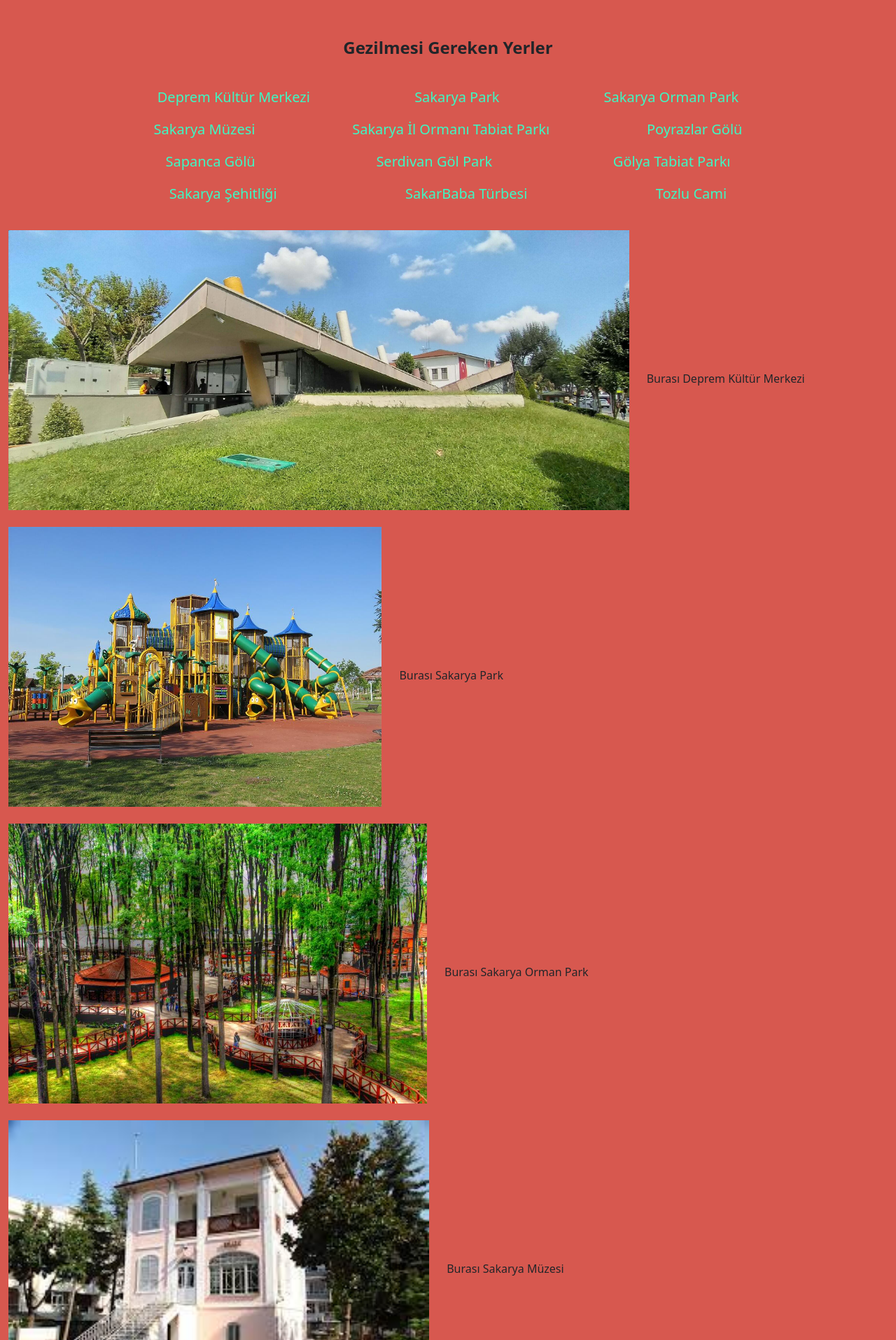
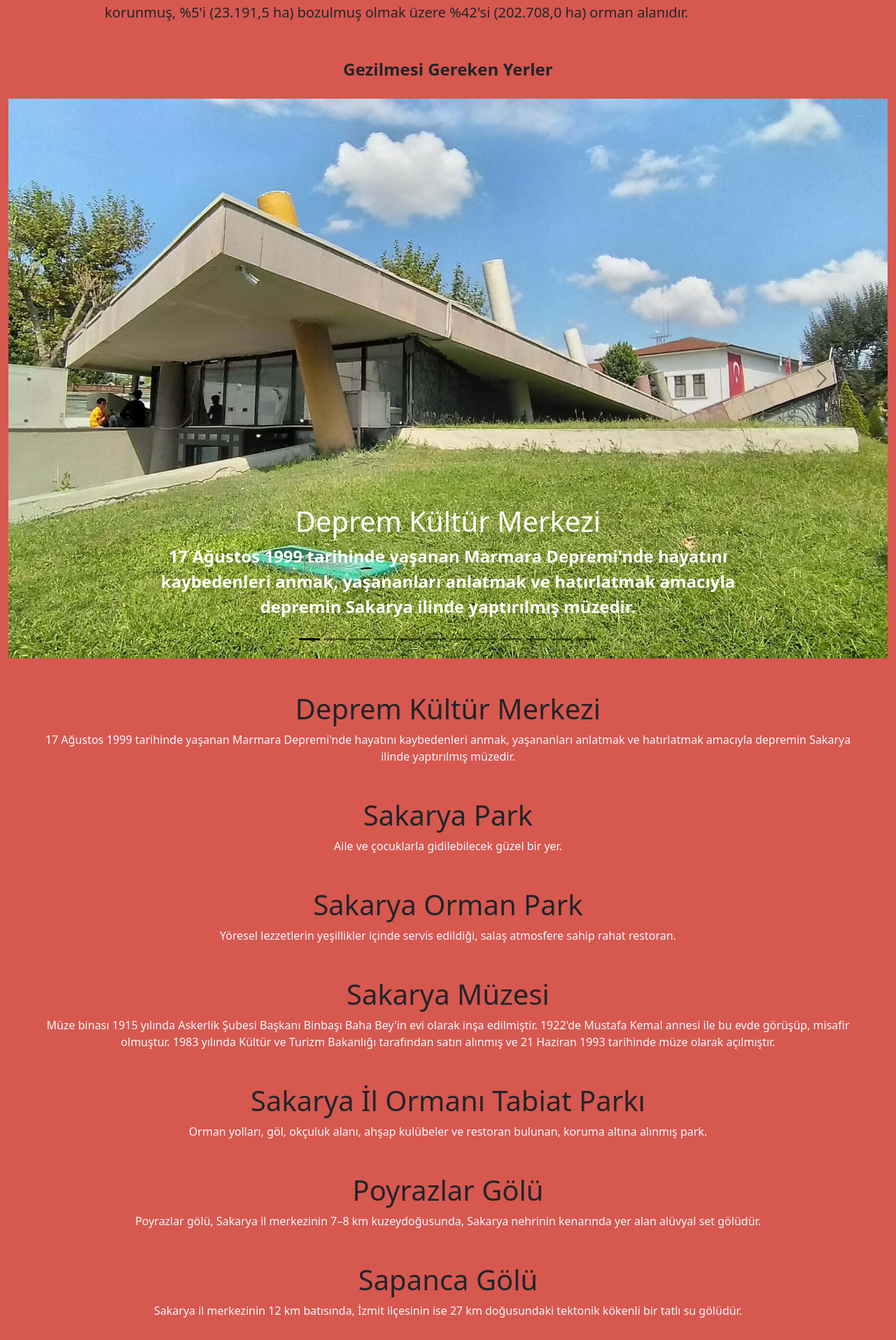
Before and after one commit to Senkram/MemleketimS, a PHP site: page /myCity.html in a window 1280 px wide. Shown: the part 925-2840 px from the top of the page at 70% size. Run offline with PHP 8.4, Linux system fonts and the light colour scheme.

Commit message:
Bitirdim :)

```diff
--- a/MemleketProjesi/css/mySheet.css
+++ b/MemleketProjesi/css/mySheet.css
@@ -146,6 +146,13 @@ li a.navList
           font-size: xx-large;
 }
 
+.articleCv
+{
+    font-size: 18;
+     margin-left: 10%;
+      margin-right: 10%;
+}
+
 .headerStyleMyCity
 {
     font-size: x-large;
@@ -164,16 +171,42 @@ li a.navList
           font-size: xx-large;
 }
 
-.articleCv
-{
-    font-size: 18;
-     margin-left: 10%;
-      margin-right: 10%;
-}
-
 .myCityList
 {
     text-decoration: none;
      font-size: 20px;
       color: rgb(61, 248, 195);
 }
+
+.item
+{ height:800px;}
+
+.item img {
+    width: 100%;
+    height: 100% !important;
+    object-fit: cover;
+}
+
+.sliderPha
+{
+    font-weight: 700;
+    font-size: 24px;
+}
+
+.headerStyleInterest
+{
+    font-size: x-large;
+     text-align: center;
+     background-color: rgb(236, 82, 51);
+}
+
+.headerDivInterest
+{
+    border-radius: 200px;
+     border: 15px solid  rgb(100, 10, 10);
+      background-color: rgb(185, 49, 60);
+       margin: 0 35%;
+        width: 30%;
+         padding: 3% 0;
+          font-size: xx-large;
+}
--- a/MemleketProjesi/index.html
+++ b/MemleketProjesi/index.html
@@ -20,6 +20,7 @@
                 <a href="myCity.html" class="navLeft">Şehrim</a>
                 <a href="cv.html" class="navLeft">CV</a>
                 <a href="support.html" class="navLeft">Destek</a>
+                <a href="interest.html" class="navLeft">İlgi Alanlarım</a>
             </div>
             <div class="navSecondDiv">
                 <a href="logInpage.html" style=" text-decoration: none; color: aliceblue;">Giriş Yap</a>
--- a/MemleketProjesi/logInpage.html
+++ b/MemleketProjesi/logInpage.html
@@ -8,7 +8,7 @@
     <div class="w-100 bg-warning h-100" style="padding: 20%;">
 
         <div class="container  form-logIn">
-            <form action="logInphp.php" method="post">
+            <form action="logIn.php" method="post">
                 <div class="mb-3">
                     <label for="username">Kullanıcı Adı: </label>
                     <input class="form-control" type="text" name="username" id="username" placeholder="Username" pattern=".{4,10}" aria-label="default input example" autofocus autocomplete="username" required>
--- a/MemleketProjesi/myCity.html
+++ b/MemleketProjesi/myCity.html
@@ -26,6 +26,7 @@
                     <a href="#" class="navLeft">Şehrim</a>
                     <a href="cv.html" class="navLeft">CV</a>
                     <a href="support.html" class="navLeft">Destek</a>
+                    <a href="interest.html" class="navLeft">İlgi Alanlarım</a>
                 </div>
                 <div class="navSecondDiv">
                     <a href="logInpage.html" style=" text-decoration: none; color: aliceblue;">Giriş Yap</a>
@@ -72,103 +73,171 @@
             Gezilmesi Gereken Yerler
         </section>
 
-        <article class="text-between">
-            <ul style="list-style-type: none; margin: 3% 10%; padding:0 1%;">
-                <div class="d-flex justify-content-around my-3">
-                    <li><a href="#depremKM" class="myCityList">Deprem Kültür Merkezi</a></li>
-                    <li><a href="#sakaryaPark" class="myCityList">Sakarya Park</a></li>
-                    <li><a href="#sakaryaOrmanPark" class="myCityList">Sakarya Orman Park</a></li>
+    <div id="carouselExampleDark" class="carousel carousel-dark slide ">
+        <div class="carousel-indicators">
+          <button type="button" data-bs-target="#carouselExampleDark" data-bs-slide-to="0" class="active" aria-current="true" aria-label="Slide 1"></button>
+          <button type="button" data-bs-target="#carouselExampleDark" data-bs-slide-to="1" aria-label="Slide 2"></button>
+          <button type="button" data-bs-target="#carouselExampleDark" data-bs-slide-to="2" aria-label="Slide 3"></button>
+          <button type="button" data-bs-target="#carouselExampleDark" data-bs-slide-to="3" aria-label="Slide 4"></button>
+          <button type="button" data-bs-target="#carouselExampleDark" data-bs-slide-to="4" aria-label="Slide 5"></button>
+          <button type="button" data-bs-target="#carouselExampleDark" data-bs-slide-to="5" aria-label="Slide 6"></button>
+          <button type="button" data-bs-target="#carouselExampleDark" data-bs-slide-to="6" aria-label="Slide 7"></button>
+          <button type="button" data-bs-target="#carouselExampleDark" data-bs-slide-to="7" aria-label="Slide 8"></button>
+          <button type="button" data-bs-target="#carouselExampleDark" data-bs-slide-to="8" aria-label="Slide 9"></button>
+          <button type="button" data-bs-target="#carouselExampleDark" data-bs-slide-to="9" aria-label="Slide 10"></button>
+          <button type="button" data-bs-target="#carouselExampleDark" data-bs-slide-to="10" aria-label="Slide 11"></button>
+          <button type="button" data-bs-target="#carouselExampleDark" data-bs-slide-to="11" aria-label="Slide 12"></button>
         </div>
-                <div class="d-flex justify-content-around my-3">
-                    <li><a href="#muze" class="myCityList">Sakarya Müzesi</a></li>
-                    <li><a href="#tabiatPark" class="myCityList">Sakarya İl Ormanı Tabiat Parkı</a></li>
-                    <li><a href="#poyrazlarGol" class="myCityList">Poyrazlar Gölü</a></li>
-                </div>
-                <div class="d-flex justify-content-around my-3">
-                    <li><a href="#sapancaGol" class="myCityList">Sapanca Gölü</a></li>
-                    <li><a href="#serdivanGolPark" class="myCityList">Serdivan Göl Park</a></li>
-                    <li><a href="#golya" class="myCityList">Gölya Tabiat Parkı</a></li>
-                </div>
-                <div class="d-flex justify-content-around my-3">
-                    <li><a href="#sehitlik" class="myCityList">Sakarya Şehitliği</a></li>
-                    <li><a href="#sakarbaba" class="myCityList">SakarBaba Türbesi </a></li>
-                    <li><a href="#tozluCami" class="myCityList">Tozlu Cami</a></li>
-                </div>
-            </ul>
-        </article>
-
-        <div class="d-flex mb-4" id="depremKM">
-            <img src="images/depremKM.jpg" alt="" style="height: 400px; width: auto;">
-            <div style="margin-top: 200px; margin-left: 2%;">
-                Burası Deprem Kültür Merkezi
+        <div class="carousel-inner">
+          <div class="carousel-item active item" data-bs-interval="10000" id="depremKM">
+            <a href="#link1"><img src="images/depremKM.jpg" class="d-block w-100" alt="..."></a>
+            <div class="carousel-caption d-none d-md-block sliderPha text-white">
+              <h1>Deprem Kültür Merkezi</h1>
+              <p>17 Ağustos 1999 tarihinde yaşanan Marmara Depremi'nde hayatını kaybedenleri anmak, yaşananları anlatmak ve hatırlatmak amacıyla depremin Sakarya ilinde yaptırılmış müzedir.</p>
             </div>
           </div>
-        <div class="d-flex mb-4" id="sakaryaPark">
-            <img src="images/sakaryaPark.png" alt="" style="height: 400px; width: auto;">
-            <div style="margin-top: 200px; margin-left: 2%;">
-                Burası Sakarya Park
+          <div class="carousel-item item" data-bs-interval="2000" id="sakaryaPark">
+            <a href="#link2"><img src="images/sakaryaPark.png" class="d-block w-100" alt="..."></a>
+            <div class="carousel-caption d-none d-md-block sliderPha text-white">
+              <h1>Sakarya Park</h1>
+              <p>Aile ve çocuklarla gidilebilecek güzel bir yer.</p>
             </div>
           </div>
-        <div class="d-flex mb-4" id="sakaryaOrmanPark">
-            <img src="images/ormanPark.jpg" alt="" style="height: 400px; width: auto;">
-            <div style="margin-top: 200px; margin-left: 2%;">
-                Burası Sakarya Orman Park
+          <div class="carousel-item item" id="sakaryaOrmanPark">
+            <a href="#link3"><img src="images/ormanPark.jpg" class="d-block w-100" alt="..."></a>
+            <div class="carousel-caption d-none d-md-block sliderPha text-white">
+              <h1>Sakarya Orman Park</h1>
+              <p>Yöresel lezzetlerin yeşillikler içinde servis edildiği, salaş atmosfere sahip rahat restoran.</p>
             </div>
           </div>
-        <div class="d-flex mb-4" id="muze">
-            <img src="images/müze.jpeg" alt="" style="height: 400px; width: auto;">
-            <div style="margin-top: 200px; margin-left: 2%;">
-                Burası Sakarya Müzesi
+          <div class="carousel-item item" id="muze">
+            <a href="#link4"><img src="images/müze.jpeg" class="d-block w-100" alt="..."></a>
+            <div class="carousel-caption d-none d-md-block sliderPha" style="color: rgb(59, 250, 69);">
+              <h1>Sakarya Müzesi</h1>
+              <p>Müze binası 1915 yılında Askerlik Şubesi Başkanı Binbaşı Baha Bey'in evi olarak inşa edilmiştir. 1922'de Mustafa Kemal annesi ile bu evde görüşüp, misafir olmuştur.
+                1983 yılında Kültür ve Turizm Bakanlığı tarafından satın alınmış ve 21 Haziran 1993 tarihinde müze olarak açılmıştır.</p>
             </div>
           </div>
-        <div class="d-flex mb-4" id="tabiatPark">
-            <img src="images/tabiatPark.jpg" alt="" style="height: 400px; width: auto;">
-            <div style="margin-top: 200px; margin-left: 2%;">
-                Burası Sakarya İl Ormanı Tabiat Parkı
+          <div class="carousel-item item" id="tabiatPark">
+            <a href="#link5"><img src="images/tabiatPark.jpg" class="d-block w-100" alt="..."></a>
+            <div class="carousel-caption d-none d-md-block sliderPha" style="color: rgb(255, 78, 211);">
+              <h1>Sakarya İl Ormanı Tabiat Parkı</h1>
+              <p>Orman yolları, göl, okçuluk alanı, ahşap kulübeler ve restoran bulunan, koruma altına alınmış park.</p>
             </div>
           </div>
-        <div class="d-flex mb-4" id="poyrazlarGol">
-            <img src="images/poyrazlar.jpg" alt="" style="height: 400px; width: auto;">
-            <div style="margin-top: 200px; margin-left: 2%;">
-                Burası Poyrazlar Gölü
+          <div class="carousel-item item" id="poyrazlarGol">
+            <a href="#link6"><img src="images/poyrazlar.jpg" class="d-block w-100" alt="..."></a>
+            <div class="carousel-caption d-none d-md-block sliderPha text-white">
+              <h1>Poyrazlar Gölü</h1>
+              <p>Poyrazlar gölü, Sakarya il merkezinin 7–8 km kuzeydoğusunda, Sakarya nehrinin kenarında yer alan alüvyal set gölüdür.</p>
             </div>
           </div>
-        <div class="d-flex mb-4" id="sapancaGol">
-            <img src="images/sapancagolu.jpg" alt="" style="height: 400px; width: auto;">
-            <div style="margin-top: 200px; margin-left: 2%;">
-                Burası Sapanca Gölü
+          <div class="carousel-item item" id="sapancaGol">
+            <a href="#link7"><img src="images/sapancagolu.jpg" class="d-block w-100" alt="..."></a>
+            <div class="carousel-caption d-none d-md-block sliderPha text-white">
+              <h1>Sapanca Gölü</h1>
+              <p>Sakarya il merkezinin 12 km batısında, İzmit ilçesinin ise 27 km doğusundaki tektonik kökenli bir tatlı su gölüdür.</p>
             </div>
           </div>
-        <div class="d-flex mb-4" id="serdivanGolPark">
-            <img src="images/serdivanGölPark.png" alt="" style="height: 400px; width: auto;">
-            <div style="margin-top: 200px; margin-left: 2%;">
-                Burası Serdivan Göl Park
+          <div class="carousel-item item" id="serdivanGolPark">
+            <a href="#link8"><img src="images/serdivanGölPark.png" class="d-block w-100" alt="..."></a>
+            <div class="carousel-caption d-none d-md-block sliderPha" style="color: rgb(228, 255, 55);">
+              <h1>Serdivan Göl Park</h1>
+              <p>Yürüyüş yolları, kafe, piknik alanları ve güzel göl manzaraları sunan huzurlu park.</p>
             </div>
           </div>
-        <div class="d-flex mb-4" id="golya">
-            <img src="images/gölya.jpg" alt="" style="height: 400px; width: auto;">
-            <div style="margin-top: 200px; margin-left: 2%;">
-                Burası Gölya Tabiat Parkı
+          <div class="carousel-item item" id="golya">
+            <a href="#link9"><img src="images/gölya.jpg" class="d-block w-100" alt="..."></a>
+            <div class="carousel-caption d-none d-md-block sliderPha" style="color: rgb(15, 44, 188);">
+              <h1>Gölya Tabiat Parkı</h1>
+              <p>Bir çok alan bulunduran doğal bir alandır.</p>
             </div>
           </div>
-        <div class="d-flex mb-4" id="sehitlik">
-            <img src="images/şehitlik.jpg" alt="" style="height: 400px; width: auto;">
-            <div style="margin-top: 200px; margin-left: 2%;">
-                Burası Sakarya Şehitliği
+          <div class="carousel-item item" id="sehitlik">
+            <a href="#link10"><img src="images/şehitlik.jpg" class="d-block w-100" alt="..."></a>
+            <div class="carousel-caption d-none d-md-block sliderPha text-white">
+              <h1>Sakarya Şehitliği</h1>
+              <p>Merdivenli yolun sonunda, Türk Ordusu’nun kazandığı zaferin öyküsünü dile getiren kabartmalar ve müze yer almaktadır.
+                 Müzede; Sakarya Meydan Savaşı'na ait belgeler ve çeşitli fotoğraflar sergilenmektedir.</p>
             </div>
           </div>
-        <div class="d-flex mb-4" id="sakarbaba">
-            <img src="images/sakarbaba.jpg" alt="" style="height: 400px; width: auto;">
-            <div style="margin-top: 200px; margin-left: 2%;">
-                Burası SakarBaba Türbesi
+          <div class="carousel-item item" id="sakarbaba">
+            <a href="#link11"><img src="images/sakarbaba.jpg" class="d-block w-100" alt="..."></a>
+            <div class="carousel-caption d-none d-md-block sliderPha text-white">
+              <h1>Sakarbaba Türbesi</h1>
+              <p>Parası olmadığından nehirden geçemeyen bir ermiş dua edip nehrin yatağını değiştirtmiş. Bu söylenile gelen kimsenin yattığı yer olarak düşünülen türbe.</p>
             </div>
           </div>
-        <div class="d-flex mb-4" id="tozluCami">
-            <img src="images/tozluCami.jpg" alt="" style="height: 400px; width: auto;">
-            <div style="margin-top: 200px; margin-left: 2%;">
-                Burası Tozlu Cami
+          <div class="carousel-item item" id="tozluCami">
+            <a href="#link12"><img src="images/tozluCami.jpg" class="d-block w-100" alt="..."></a>
+            <div class="carousel-caption d-none d-md-block sliderPha" style="color: rgb(86, 212, 170);">
+              <h1>Tozlu Cami</h1>
+              <p>99 depreminde yıkıldıktan sonra yeniden yapılmıştır.</p>
             </div>
           </div>
+        </div>
+        <button class="carousel-control-prev" type="button" data-bs-target="#carouselExampleDark" data-bs-slide="prev">
+          <span class="carousel-control-prev-icon" aria-hidden="true"></span>
+          <span class="visually-hidden">Previous</span>
+        </button>
+        <button class="carousel-control-next" type="button" data-bs-target="#carouselExampleDark" data-bs-slide="next">
+          <span class="carousel-control-next-icon" aria-hidden="true"></span>
+          <span class="visually-hidden">Next</span>
+        </button>
+      </div>
+    </div>
+
+    <div id="link1" class="text-center my-5" style="padding: 0% 5%;">
+        <h1>Deprem Kültür Merkezi</h1>
+        <p style="color: aliceblue;">17 Ağustos 1999 tarihinde yaşanan Marmara Depremi'nde hayatını kaybedenleri anmak,
+        yaşananları anlatmak ve hatırlatmak amacıyla depremin Sakarya ilinde yaptırılmış müzedir.</p>
+    </div>
+    <div id="link2" class="text-center my-5" style="padding: 0% 5%;">
+        <h1>Sakarya Park</h1>
+        <p style="color: aliceblue;">Aile ve çocuklarla gidilebilecek güzel bir yer.</p>
+    </div>
+    <div id="link3" class="text-center my-5" style="padding: 0% 5%;">
+        <h1>Sakarya Orman Park</h1>
+        <p style="color: aliceblue;">Yöresel lezzetlerin yeşillikler içinde servis edildiği, salaş atmosfere sahip rahat restoran.</p>
+    </div>
+    <div id="link4" class="text-center my-5" style="padding: 0% 5%;">
+        <h1>Sakarya Müzesi</h1>
+        <p style="color: aliceblue;">Müze binası 1915 yılında Askerlik Şubesi Başkanı Binbaşı Baha Bey'in evi olarak inşa edilmiştir. 1922'de Mustafa Kemal annesi ile bu evde görüşüp, misafir olmuştur.
+        1983 yılında Kültür ve Turizm Bakanlığı tarafından satın alınmış ve 21 Haziran 1993 tarihinde müze olarak açılmıştır.</p>
+    </div>
+    <div id="link5" class="text-center my-5" style="padding: 0% 5%;">
+        <h1>Sakarya İl Ormanı Tabiat Parkı</h1>
+        <p style="color: aliceblue;">Orman yolları, göl, okçuluk alanı, ahşap kulübeler ve restoran bulunan, koruma altına alınmış park.</p>
+    </div>
+    <div id="link6" class="text-center my-5" style="padding: 0% 5%;">
+        <h1>Poyrazlar Gölü</h1>
+        <p style="color: aliceblue;">Poyrazlar gölü, Sakarya il merkezinin 7–8 km kuzeydoğusunda, Sakarya nehrinin kenarında yer alan alüvyal set gölüdür.</p>
+    </div>
+    <div id="link7" class="text-center my-5" style="padding: 0% 5%;">
+        <h1>Sapanca Gölü</h1>
+        <p style="color: aliceblue;">Sakarya il merkezinin 12 km batısında, İzmit ilçesinin ise 27 km doğusundaki tektonik kökenli bir tatlı su gölüdür.</p>
+    </div>
+    <div id="link8" class="text-center my-5" style="padding: 0% 5%;">
+        <h1>Serdivan Göl Park</h1>
+        <p style="color: aliceblue;">Yürüyüş yolları, kafe, piknik alanları ve güzel göl manzaraları sunan huzurlu park.</p>
+    </div>
+    <div id="link9" class="text-center my-5" style="padding: 0% 5%;">
+        <h1>Gölya Tabiat Parkı</h1>
+        <p style="color: aliceblue;">Bir çok alan bulunduran doğal bir alandır.</p>
+    </div>
+    <div id="link10" class="text-center my-5" style="padding: 0% 5%;">
+        <h1>Sakarya Şehitliği</h1>
+        <p style="color: aliceblue;">Merdivenli yolun sonunda, Türk Ordusu’nun kazandığı zaferin öyküsünü dile getiren kabartmalar ve müze yer almaktadır.
+        Müzede; Sakarya Meydan Savaşı'na ait belgeler ve çeşitli fotoğraflar sergilenmektedir.</p>
+    </div>
+    <div id="link11" class="text-center my-5" style="padding: 0% 5%;">
+        <h1>Sakarbaba Türbesi</h1>
+        <p style="color: aliceblue;">Parası olmadığından nehirden geçemeyen bir ermiş dua edip nehrin yatağını değiştirtmiş.
+        Bu söylenile gelen kimsenin yattığı yer olarak düşünülen türbe.</p>
+    </div>
+    <div id="link12" class="text-center my-5" style="padding: 0% 5%;">
+        <h1>Tozlu Cami</h1>
+        <p style="color: aliceblue;">99 depreminde yıkıldıktan sonra yeniden yapılmıştır.</p>
     </div>
 
     <link rel="stylesheet" href="css/mySheet.css">
--- a/MemleketProjesi/support.html
+++ b/MemleketProjesi/support.html
@@ -98,7 +98,7 @@
 	  var regex = /^[a-zA-Z0-9._-]+@([a-zA-Z0-9.-]+.)+([.])+[a-zA-Z0-9.-]{2,4}$/;
 	  if (regex.test(mail)==false)
 	  {
-      alert("Hata geçersiz mail adresi girdiniz!");
+      alert("Geçersiz bir email adresi girdiniz.");
       document.getElementById("email").value = '';
     }
     else
```
Also changed, not shown: MemleketProjesi/cv.html (+2 -9 lines), MemleketProjesi/interest.html (added, +41 -0 lines), MemleketProjesi/inheritance.html (added). Lines whose indentation alone changed are shown as unchanged.
